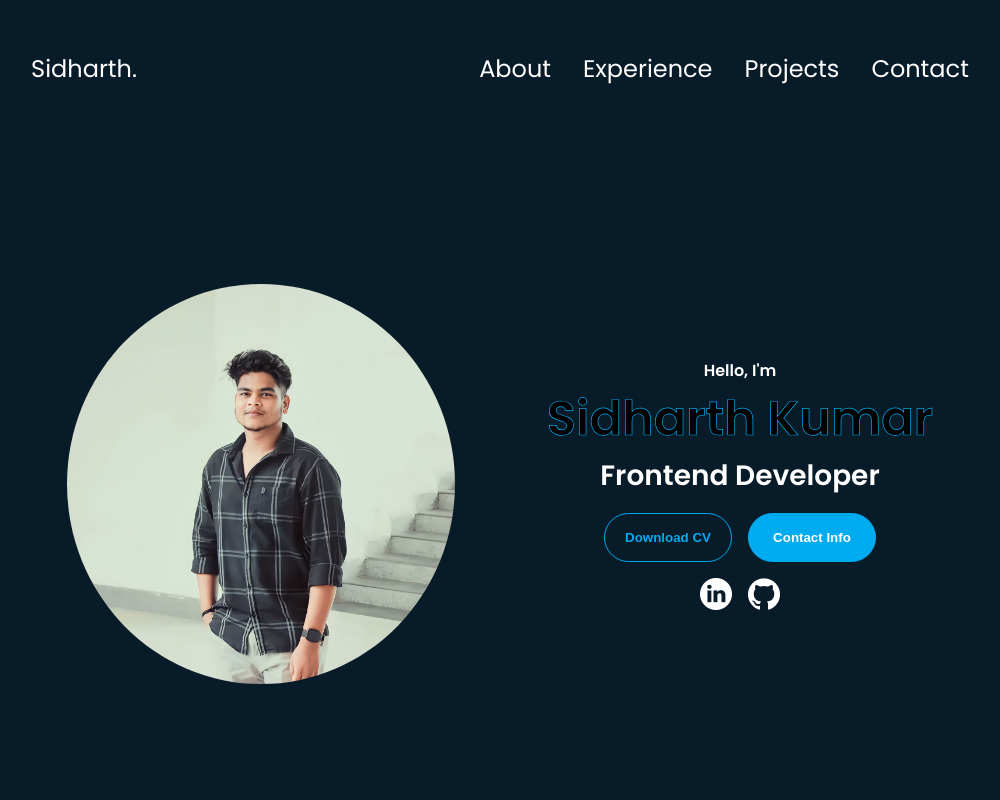
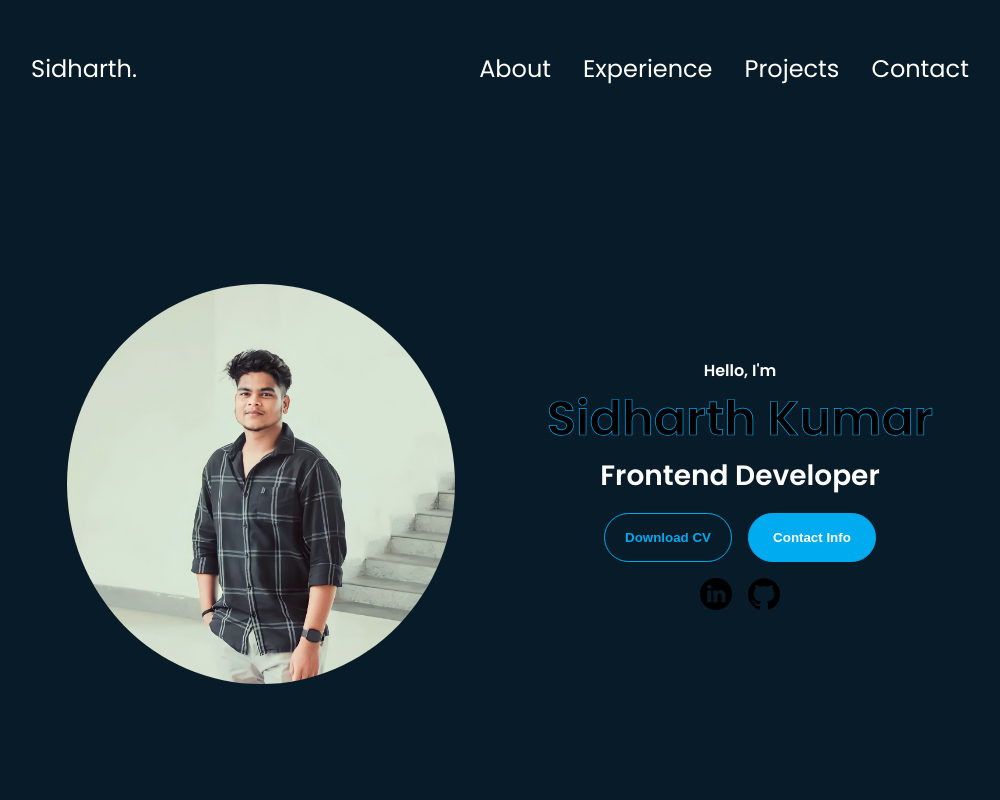
Before and after one commit to sidharth-kumar41/my-portfolio.github.io, a plain HTML site: page index.html in a window 1280 px wide. Shown: the top 800 px of the page, without its empty margins (140-1140 px from the left). Drawn offline with Linux system fonts and the light colour scheme.

Commit message:
Update style.css

```diff
--- a/style.css
+++ b/style.css
@@ -227,8 +227,6 @@ section {
 .icon {
   cursor: pointer;
   height: 2rem;
-  -webkit-filter: brightness(0) invert(1);
-  filter: brightness(0) invert(1);
 
 }
 
```
